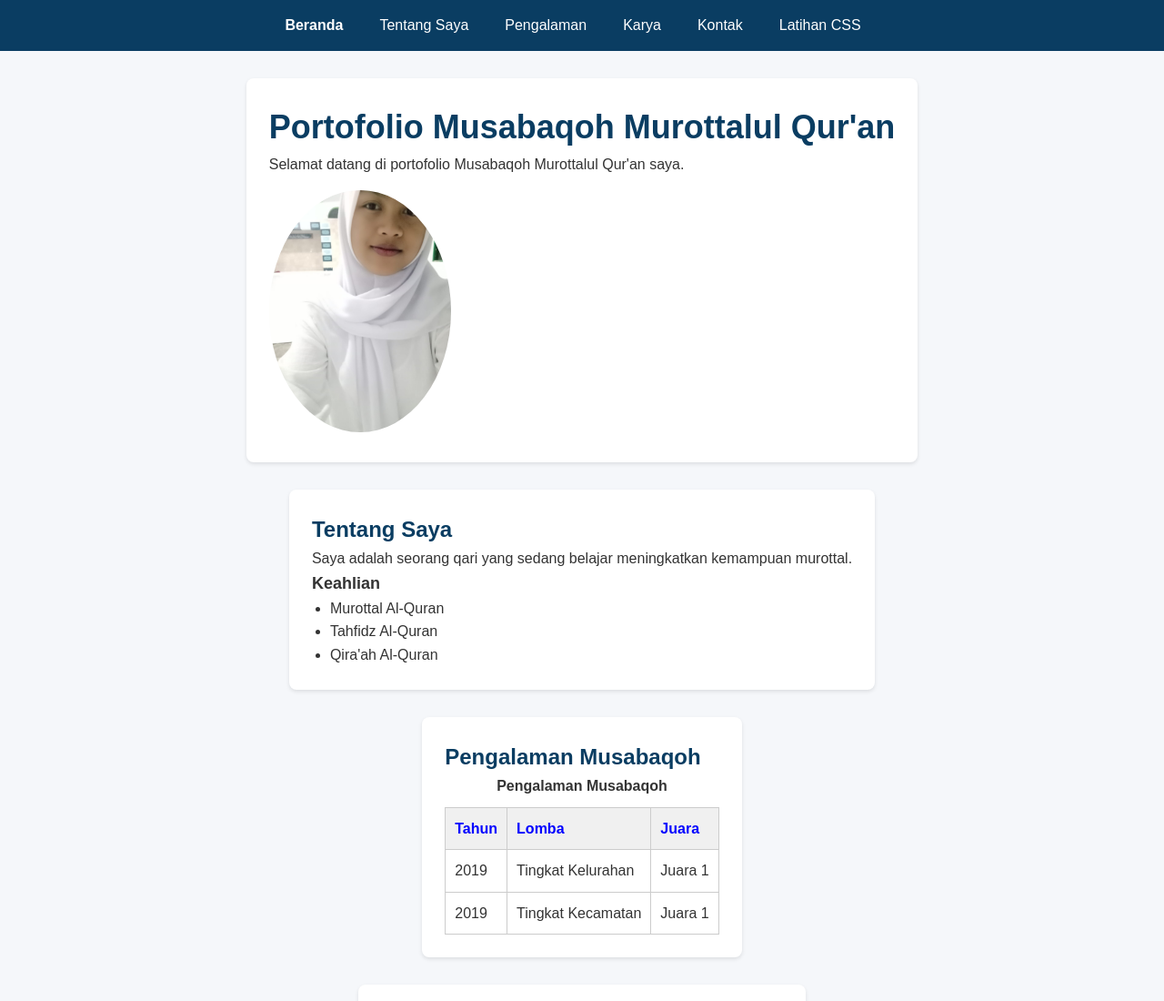
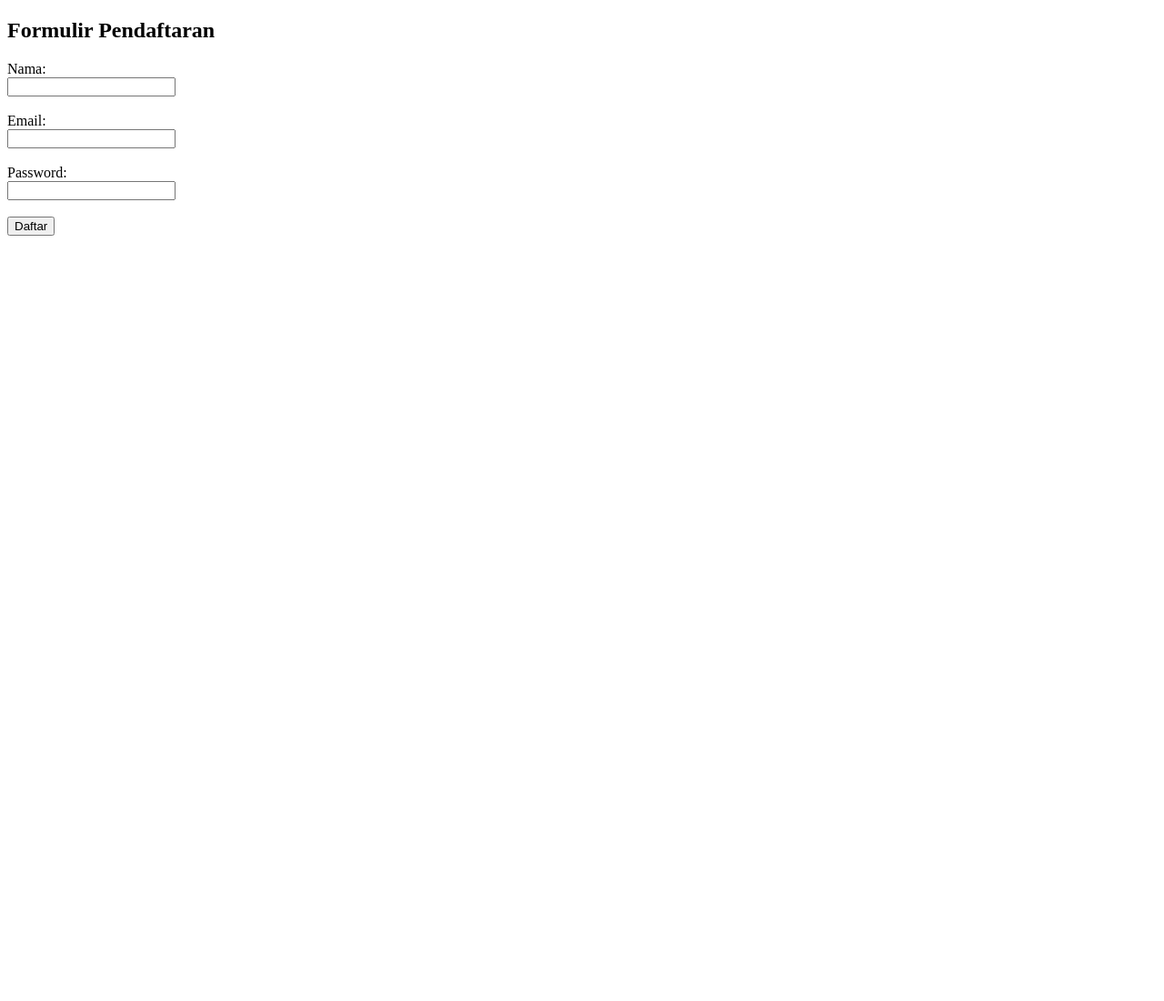
Before and after one commit to dedeyuyun030424-art/dedeyuyun, a plain HTML site: page index.html in a window 1280 px wide. Shown: the top 1100 px of the page at 91% size. After the commit the page ends 800 px from the top, so only its background shows below. Drawn offline with Linux system fonts and the light colour scheme.

Commit message:
Add files via upload

```diff
--- a/index.html
+++ b/index.html
@@ -1,115 +1,23 @@
    <!DOCTYPE html>
-<html lang="id">
+    <html>
     <head>
-    <meta charset="UTF-8">
-    <meta name="description" content="Portofolio Musabaqoh Murottalul Qur'an saya">
-    <meta name="viewport" content="width=device-width, initial-scale=1.0">
-    <title>Portofolio Musabaqoh Murottalul Qur'an</title>
-     <link rel="stylesheet" href="style.css">
+      <title>Formulir Pendaftaran</title>
     </head>
+    <body>
 
-<body style="margin:0; font-family:Arial, sans-serif; background:#f5f7fa; color:#333;">
+      <h2>Formulir Pendaftaran</h2>
 
-<header style="background:#0a3d62; padding:15px;">
-    <nav aria-label="Navigasi utama">
-        <ul style="list-style:none; display:flex; justify-content:center; gap:20px; margin:0; padding:0;">
-            <li><a href="#beranda" style="color:white; text-decoration:none; font-weight:bold;">Beranda</a></li>
-            <li><a href="#tentang" style="color:white; text-decoration:none;">Tentang Saya</a></li>
-            <li><a href="#pengalaman" style="color:white; text-decoration:none;">Pengalaman</a></li>
-            <li><a href="#karya" style="color:white; text-decoration:none;">Karya</a></li>
-            <li><a href="#kontak" style="color:white; text-decoration:none;">Kontak</a></li>
-            <li><a href="lat_css.html" style="color:white; text-decoration:none;">Latihan CSS</a></li>
-        </ul>
-    </nav>
-</header>
+      <form action="/submit" method="post">
+        <label for="nama">Nama:</label><br>
+        <input type="text" id="nama" name="nama"><br><br>
 
-<main style="max-width:1000px; margin:30px auto; padding:0 20px;">
+        <label for="email">Email:</label><br>
+        <input type="email" id="email" name="email"><br><br>
 
-    <section id="beranda" style="background:white; padding:25px; margin-bottom:30px; border-radius:8px;">
-        <h1 style="color:#0a3d62;">Portofolio Musabaqoh Murottalul Qur'an</h1>
-        <p>Selamat datang di portofolio Musabaqoh Murottalul Qur'an saya.</p>
-        <img src="DEDE YUYUN YUNINGSIH.jpeg"
-             alt="Foto diri"
-             style="width:200px; border-radius:50%; margin-top:15px;">
-    </section>
+        <label for="password">Password:</label><br>
+        <input type="password" id="password" name="password"><br><br>
 
-    <section id="tentang" style="background:white; padding:25px; margin-bottom:30px; border-radius:8px;">
-        <h2 style="color:#0a3d62;">Tentang Saya</h2>
-        <p>Saya adalah seorang qari yang sedang belajar meningkatkan kemampuan murottal.</p>
-        <h3>Keahlian</h3>
-        <ul style="margin-left:20px;">
-            <li>Murottal Al-Quran</li>
-            <li>Tahfidz Al-Quran</li>
-            <li>Qira'ah Al-Quran</li>
-        </ul>
-    </section>
-
-    <section id="pengalaman" style="background:white; padding:25px; margin-bottom:30px; border-radius:8px;">
-        <h2 style="color:#0a3d62;">Pengalaman Musabaqoh</h2>
-        <table style="width:100%; border-collapse:collapse;">
-            <caption style="margin-bottom:10px; font-weight:bold;">Pengalaman Musabaqoh</caption>
-            <thead>
-                <tr style="background:#0a3d62; color:blue;">
-                    <th style="border:1px solid #ccc; padding:10px;">Tahun</th>
-                    <th style="border:1px solid #ccc; padding:10px;">Lomba</th>
-                    <th style="border:1px solid #ccc; padding:10px;">Juara</th>
-                </tr>
-            </thead>
-            <tbody>
-                <tr>
-                    <td style="border:1px solid #ccc; padding:10px;">2019</td>
-                    <td style="border:1px solid #ccc; padding:10px;">Tingkat Kelurahan</td>
-                    <td style="border:1px solid #ccc; padding:10px;">Juara 1</td>
-                </tr>
-                <tr>
-                    <td style="border:1px solid #ccc; padding:10px;">2019</td>
-                    <td style="border:1px solid #ccc; padding:10px;">Tingkat Kecamatan</td>
-                    <td style="border:1px solid #ccc; padding:10px;">Juara 1</td>
-                </tr>
-            </tbody>
-        </table>
-    </section>
-
-    <section id="karya" style="background:white; padding:25px; margin-bottom:30px; border-radius:8px;">
-        <h2 style="color:#0a3d62;">Karya / Projek</h2>
-        <iframe style="width:100%; height:300px; margin-bottom:15px;"
-                src="https://youtu.be/e7p4VM9vLog?si=kjPmgoo029qlhAOq"
-                allowfullscreen></iframe>
-        <a href="WhatsApp Video 2025-11-25 at 09.26.06"
-           style="color:#0a3d62; font-weight:bold;">Lihat Projek Saya</a>
-    </section>
-
-    <section id="kontak" style="background:white; padding:25px; border-radius:8px;">
-        <h2 style="color:#0a3d62;">Kontak</h2>
-        <form>
-            <fieldset style="padding:15px;">
-                <legend>Form Kontak</legend>
-                <label>Nama</label><br>
-                <input type="text" style="width:100%; padding:8px;"><br><br>
-
-                <label>Email</label><br>
-                <input type="email" style="width:100%; padding:8px;"><br><br>
-
-                <label>Pesan</label><br>
-                <textarea style="width:100%; padding:8px;"></textarea>
-            </fieldset>
-            <button type="submit"
-                    style="margin-top:15px; padding:10px 20px; background:#0a3d62; color:white; border:none; border-radius:5px;">
-                Kirim
-            </button>
+        <input type="submit" value="Daftar">
       </form>
-    </section>
-
-</main>
-
-<aside style="max-width:1000px; margin:20px auto; background:#dff9fb; padding:20px; border-radius:8px;">
-    <h2>Informasi Tambahan</h2>
-    <p>Telp: 0812-2878-6553<br>Email: dedeyuyun755@gmail.com</p>
-</aside>
-
-<footer style="background:#0a3d62; color:white; text-align:center; padding:15px;">
-    <p>&copy; 2019 Pengalaman Musabaqoh Murottalul Qur'an</p>
-</footer>
-
         </body>
     </html>
--- a/style.css
+++ b/style.css
@@ -1,173 +1,68 @@
-/* Global Styles */
+<form>
+  <input type="text">
+  <button>Kirim</button>
+</form>
 
-* {
-    box-sizing: border-box;
-    margin: 0;
-    padding: 0;
-  }
+<label for="nama">Nama:</label>
+<input type="text" id="nama" placeholder="Tulis nama kamu">
 
-  body {
-    font-family: Arial, sans-serif;
-    line-height: 1.6;
-    color: #333;
-    background-color: #f9f9f9;
-  }
+<!-- Untuk email (browser validasi format email) -->
+<input type="email" placeholder="email@contoh.com">
 
-  a {
-    text-decoration: none;
-    color: #337ab7;
-  }
+<!-- Untuk password (tulisan jadi titik-titik) -->
+<input type="password" placeholder="Password">
 
-  a:hover {
-    color: #23527c;
-  }
 
-  h1, h2, h3 {
-    color: #333;
-  }
+<!-- RADIO BUTTON = Pilih SATU saja (○) -->
+<p>Jenis Kelamin:</p>
+<input type="radio" id="pria" name="gender" value="laki-laki">
+<label for="pria">Laki-laki</label>
 
-  h1 {
-    font-size: 36px;
-  }
+<input type="radio" id="wanita" name="gender" value="perempuan">
+<label for="wanita">Perempuan</label>
 
-  h2 {
-    font-size: 24px;
-  }
+<!-- CHECKBOX = Pilih BANYAK (□) -->
+<p>Hobi:</p>
+<input type="checkbox" id="baca" name="hobi" value="membaca">
+<label for="baca">Membaca</label>
 
-  h3 {
-    font-size: 18px;
-  }
+<input type="checkbox" id="olahraga" name="hobi" value="olahraga">
+<label for="olahraga">Olahraga</label>
 
-  img {
-    max-width: 100%;
-    height: auto;
-  }
+<label for="kota">Kota:</label>
+<select id="kota" name="kota">
+  <option value="">-- Pilih Kota --</option>
+  <option value="jakarta">Jakarta</option>
+  <option value="bandung">Bandung</option>
+  <option value="surabaya">Surabaya</option>
+</select>
 
-  /* Header Styles */
+<!-- NUMBER = Hanya angka -->
+<input type="number" min="1" max="100" step="1">
 
-  header {
-    background-color: #333;
-    color: #fff;
-    padding: 20px;
-    text-align: center;
-  }
+<!-- DATE = Kalender tanggal -->
+<input type="date">
 
-  header nav ul {
-    list-style: none;
-    margin: 0;
-    padding: 0;
-    display: flex;
-    justify-content: space-between;
-  }
+<!-- FILE = Upload file/gambar -->
+<input type="file" accept=".jpg,.png,.pdf">
 
-  header nav ul li {
-    margin-right: 20px;
-  }
+<!-- COLOR = Pilih warna -->
+<input type="color" value="#3498db">
 
-  header nav a {
-    color: #fff;
-  }
+<!-- SUBMIT = Kirim data form ke server -->
+<button type="submit">Daftar</button>
 
-  /* Main Styles */
+<!-- RESET = Hapus semua isian -->
+<button type="reset">Hapus</button>
 
-  main {
-    display: flex;
-    flex-direction: column;
-    align-items: center;
-    padding: 20px;
-  }
+<!-- REQUIRED = Wajib diisi -->
+<input type="text" required>
 
-  section {
-    background-color: #fff;
-    padding: 20px;
-    margin-bottom: 20px;
-    box-shadow: 0 2px 4px rgba(0, 0, 0, 0.1);
-  }
+<!-- DISABLED = Non-aktif (tidak bisa diisi) -->
+<input type="text" disabled value="Tidak bisa diubah">
 
-  section h2 {
-    margin-top: 0;
-  }
+<!-- READONLY = Hanya baca (bisa dikirim) -->
+<input type="text" readonly value="Hanya baca">
 
-  /* Table Styles */
-
-  table {
-    width: 100%;
-    border-collapse: collapse;
-  }
-
-  th, td {
-    border: 1px solid #ddd;
-    padding: 10px;
-    text-align: left;
-  }
-
-  th {
-    background-color: #f0f0f0;
-  }
-
-  /* Form Styles */
-
-  form {
-    max-width: 500px;
-    margin: 20px auto;
-    padding: 20px;
-    background-color: #fff;
-    border: 1px solid #ddd;
-    box-shadow: 0 2px 4px rgba(0, 0, 0, 0.1);
-  }
-
-  label {
-    display: block;
-    margin-bottom: 10px;
-  }
-
-  input, textarea {
-    width: 100%;
-    padding: 10px;
-    margin-bottom: 20px;
-    border: 1px solid #ccc;
-  }
-
-  button[type="submit"] {
-    background-color: #337ab7;
-    color: #fff;
-    padding: 10px 20px;
-    border: none;
-    border-radius: 5px;
-    cursor: pointer;
-  }
-
-  button[type="submit"]:hover {
-    background-color: #23527c;
-  }
-
-  /* Aside Styles */
-
-  aside {
-    background-color: #f9f9f9;
-    padding: 20px;
-    border: 1px solid #ddd;
-  }
-
-  /* Footer Styles */
-
-  footer {
-    background-color: #333;
-    color: #fff;
-    padding: 10px;
-    text-align: center;
-    clear: both;
-
-  }
-.menu-tugas {
-    display: flex;
-    gap: 20px;
-}
-.cta-button {
-    background-colour: #e74c3c;
-    color: white;
-    font-weight: bold;
-    padding: 8px 15px;
-    border-radius: 5px;
-    transition: background-color 0.3s ease;
-}
+<!-- MAXLENGTH = Batas panjang karakter -->
+<input type="text" maxlength="50">
```
Lines whose indentation alone changed are shown as unchanged.
